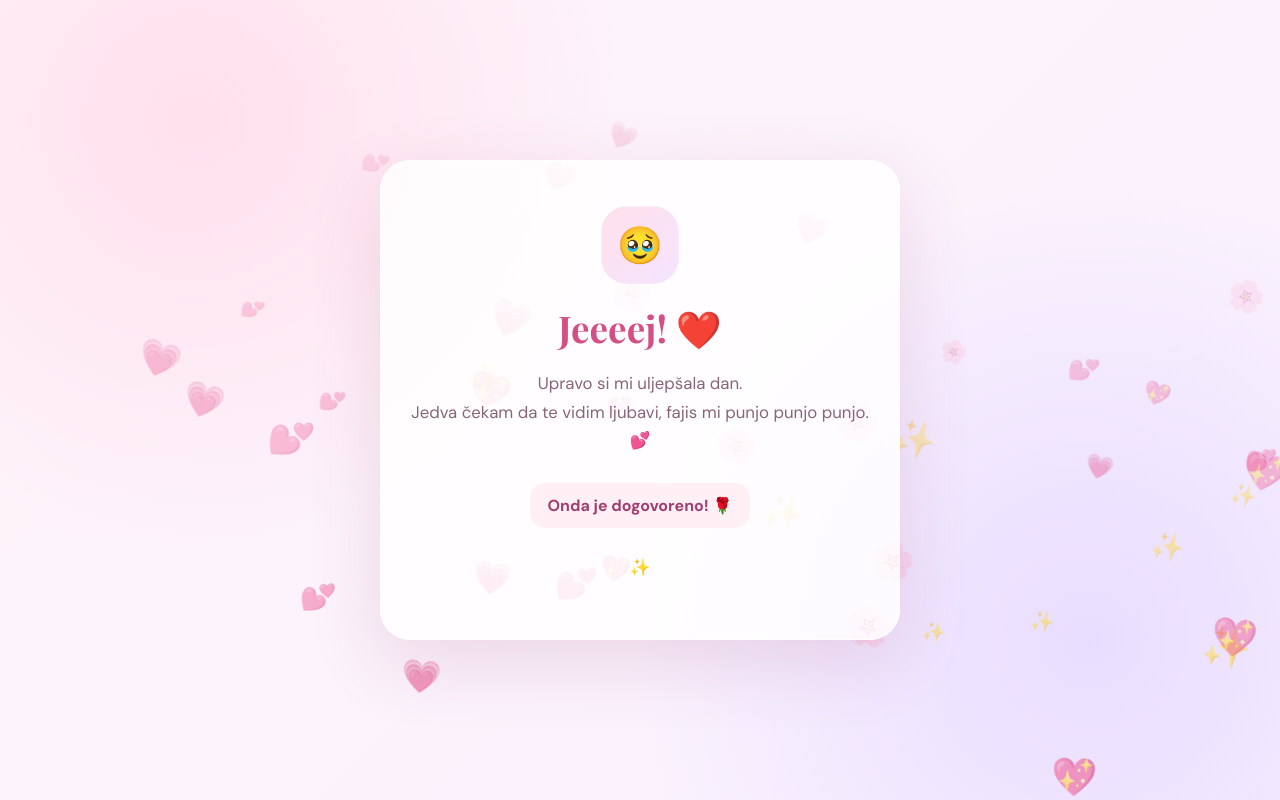
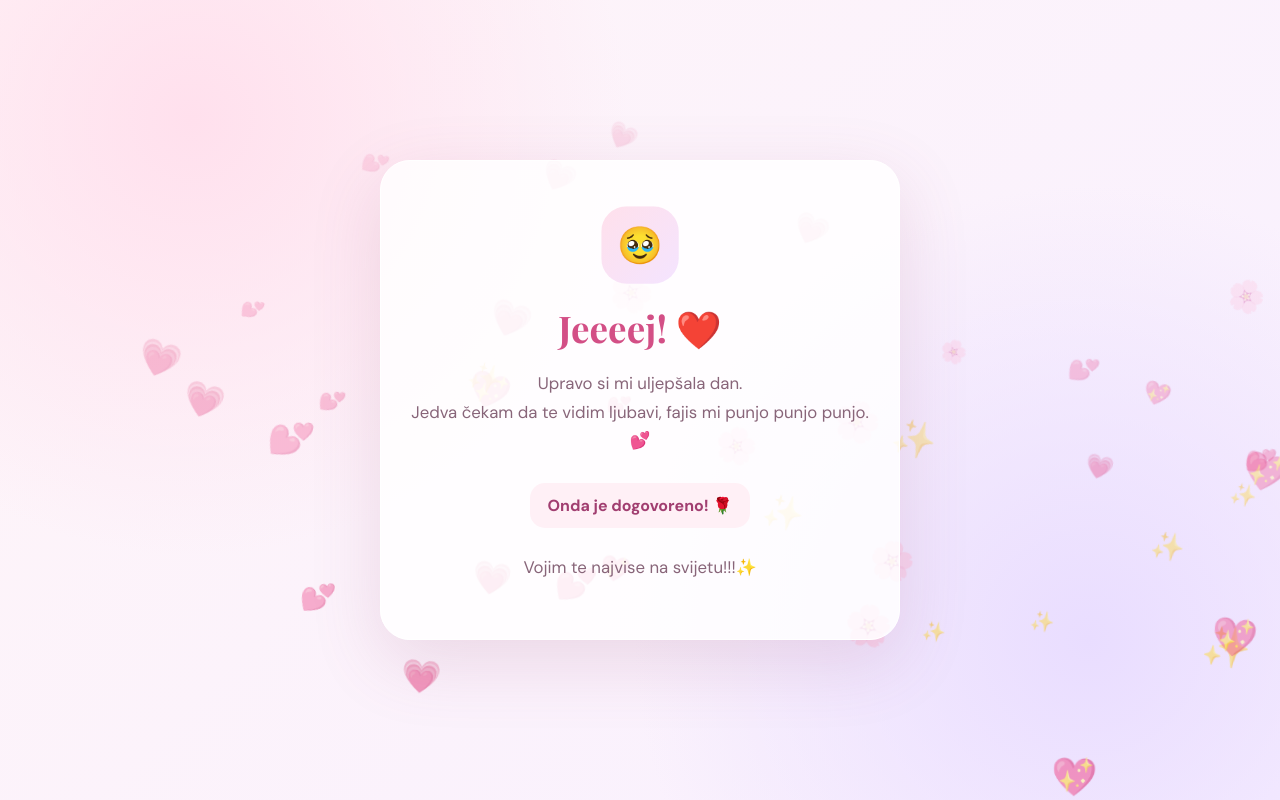
Before and after one commit to mero-js/ZaLejlu, a plain HTML site: page index.html in a window 1280 px wide. Both pictures are taken after a click on the button "DA, naravno! ❤️". Drawn offline with nearby package versions, Linux system fonts and the light colour scheme.

Commit message:
Update index.html

```diff
--- a/index.html
+++ b/index.html
@@ -216,7 +216,7 @@ button {
         </div>
 
         <p class="note">
-            ✨
+            Vojim te najvise na svijetu!!!✨
         </p>
 
     </div>
```
